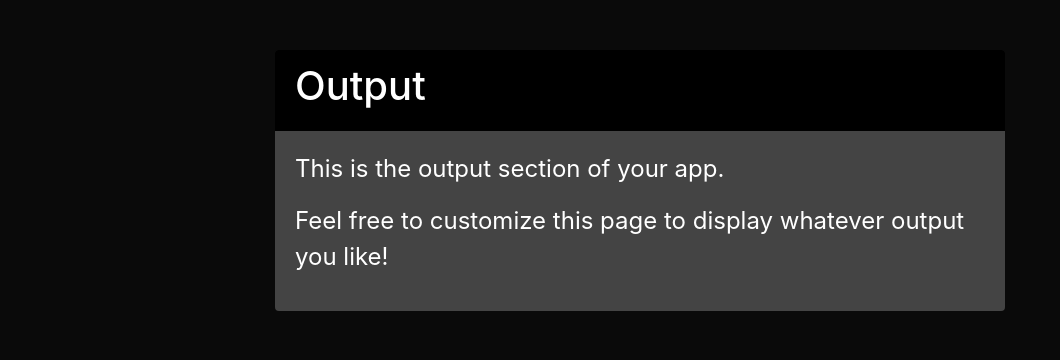
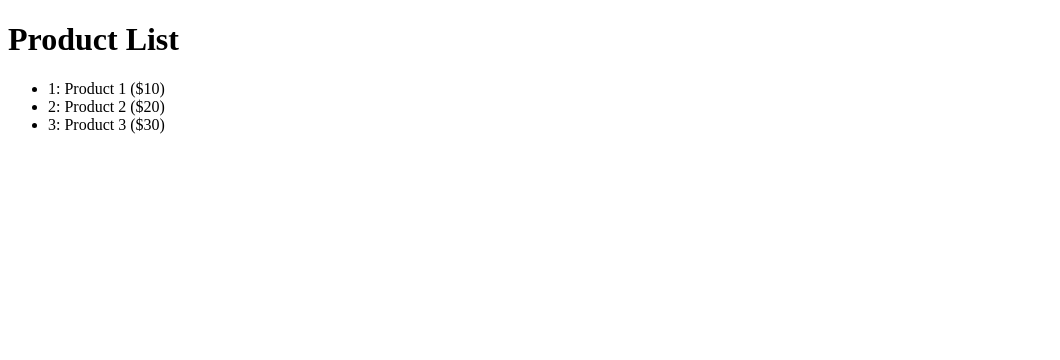
Before and after one commit to mayankkachhwaha3/Replit1, a Flask app: page /output in a window 1280 px wide. Shown: the top 360 px of the page, without its empty margins (0-1060 px from the left). Run offline with Flask 2, Linux system fonts and the light colour scheme; parts of the project's set-up code (start-up, migrations or seed data) failed here and were passed over; some libraries are stand-ins or nearby versions.

Commit message:
Initial commit

```diff
--- a/main.py
+++ b/main.py
@@ -1,4 +1,5 @@
 from flask import Flask, jsonify, render_template, redirect, url_for
+from security import auth, admin_permission, limiter
 
 app = Flask(__name__)
 
@@ -17,6 +18,9 @@ def get_products():
   return jsonify(products)
 
 @app.route("/output")
+@auth.login_required
+@admin_permission.require()
+@limiter.limit("10/day")
 def output():
   return render_template('output.html')
 
--- a/templates/output.html
+++ b/templates/output.html
@@ -1,51 +1,23 @@
-<!DOCTYPE html>
+<!doctype html>
 <html>
-  <head>
-    <title>Output</title>
-    <meta charset="UTF-8"/>
-    <meta name="viewport" content="width=device-width, initial-scale=1"/>
-    <link rel="stylesheet" href="https://stackpath.bootstrapcdn.com/bootstrap/4.4.1/css/bootstrap.min.css"/>
-    <style>
-      body {
-        background-color: #0a0a0a;
-        color: #fff;
-      }
-
-      .card {
-        background-color: #444;
-        border: none;
-        margin-top: 50px;
-        margin-bottom: 50px;
-      }
-
-      .card-header {
-        background-color: #000;
-        color: #fff;
-      }
-
-      .card-body {
-        font-size: 24px;
-        line-height: 1.5;
-      }
-    </style>
-  </head>
   <body>
-    <div class="container">
-      <div class="row justify-content-center">
-        <div class="col col-md-8">
-          <div class="card">
-            <div class="card-header">
-              <h1>Output</h1>
-            </div>
-            <div class="card-body">
-              <p>This is the output section of your app.</p>
-              <p>Feel free to customize this page to display whatever output you like!</p>
-            </div>
-          </div>
-        </div>
-      </div>
-    </div>
-    <script src="https://code.jquery.com/jquery-3.4.1.min.js"></script>
-    <script src="https://stackpath.bootstrapcdn.com/bootstrap/4.4.1/js/bootstrap.min.js"></script>
+    <h1>Product List</h1>
+    <ul id="product-list"></ul>
+    <script>
+      fetch("/products")
+        .then(response => response.json())
+        .then(products => {
+          const productList = document.getElementById("product-list");
+          products.forEach(product => {
+            const li = document.createElement("li");
+            li.textContent = `${product.id}: ${product.name} ($${product.price})`;
+            productList.appendChild(li);
+          });
+        })
+        .catch(error => {
+          const productList = document.getElementById("product-list");
+          productList.textContent = `Error: ${error.message}`;
+        });
+    </script>
   </body>
 </html>
```
Also changed, not shown: security.py (added, +39 -0 lines).
